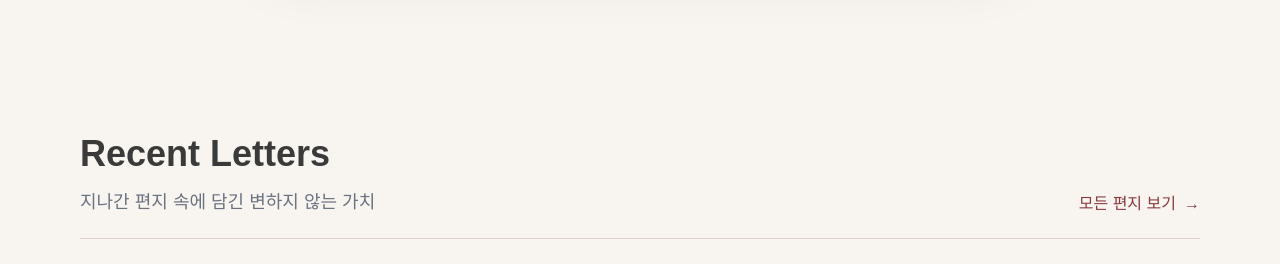
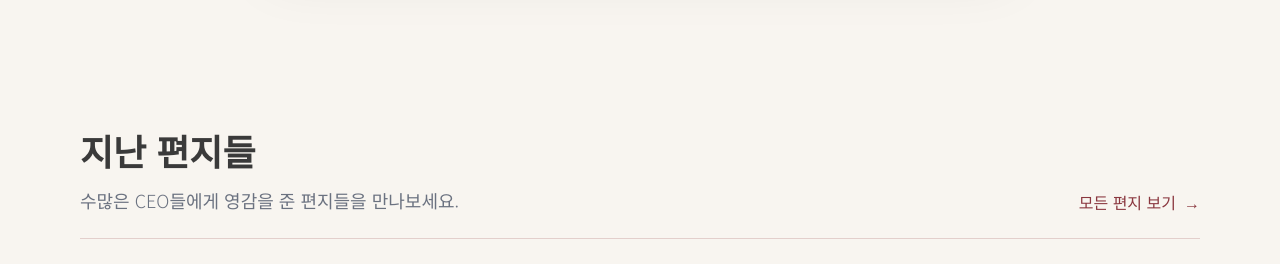
Before and after one commit to mse-lang/letter4ceo, a Next.js app in the folder frontend/: page / in a window 1280 px wide. Shown: the part 1140-1404 px from the top of the page. Built offline with nearby package versions, Linux system fonts and the light colour scheme; no server answers.

Commit message:
fix: Update Recent Letters section text

```diff
--- a/frontend/src/app/page.tsx
+++ b/frontend/src/app/page.tsx
@@ -119,10 +119,10 @@ export default async function HomePage() {
         <div className="flex flex-col md:flex-row justify-between items-end mb-16 border-b border-[#8A373F]/20 pb-6">
           <div>
             <h2 className="text-4xl font-serif font-bold text-[#3A3A3A] mb-3">
-              Recent Letters
+              지난 편지들
             </h2>
             <p className="text-[#6B7280] font-light text-lg">
-              지나간 편지 속에 담긴 변하지 않는 가치
+              수많은 CEO들에게 영감을 준 편지들을 만나보세요.
             </p>
           </div>
           <Link
```
